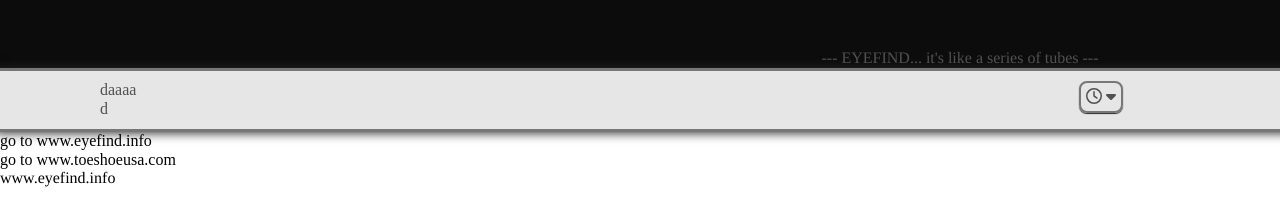
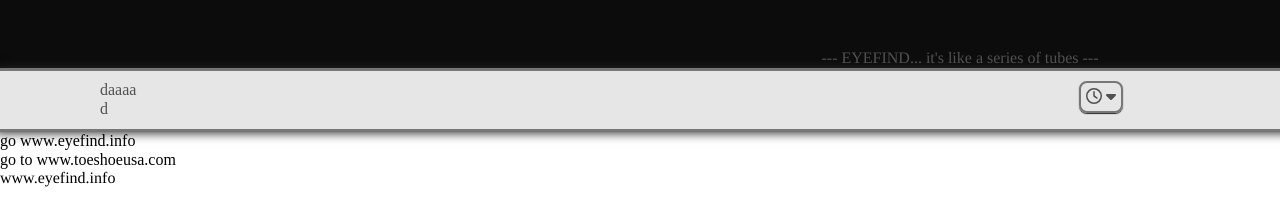
Before and after one commit to extoplasm/gta-internet, a React (Vite) app in the folder gta-internet-remake/: page / in a window 1280 px wide. Shown: the top 222 px of the page. Built offline with nearby package versions, Linux system fonts and the light colour scheme; a web font is replaced by a local one.

Commit message:
yea the thingo wasn't working

```diff
--- a/gta-internet-remake/src/App.tsx
+++ b/gta-internet-remake/src/App.tsx
@@ -5,38 +5,38 @@ import Header from './components/header';
 interface History {
   id: number;
   name: string;
-  backarrowed: boolean
+  current: boolean
 }
 
+
 export default function App() {
-  const [pageHistory, setPageHistory] = useState(Array<History>)
+  const [pageHistory, setPageHistory] = useState<History[]>([{id: 1, name: 'www.eyefind.info', current: true}])
+
+  const addNewPage = (page : string) => {
+    const newCurrent = { id: pageHistory[0] ? pageHistory[0].id + 1 : 1, name: page, current: true }
+
+    const updatedHistory = pageHistory.map(p => ({
+      ...p,
+      current: false,
+    }));
+
+    setPageHistory([newCurrent, ...updatedHistory])
+    console.log(pageHistory, newCurrent )
+  }
+
   return (
     <>
       <Header
         preview="--- EYEFIND... it's like a series of tubes ---"
         history={pageHistory}
-        setHistory = {setPageHistory}
+        addNewPage = {addNewPage}
       />
 
-      <button onClick={() => {
-        setPageHistory(
-          [
-            { id: pageHistory[0] ? pageHistory[0].id + 1 : 1, name: 'www.eyefind.info', backarrowed: false},
-            ...pageHistory,
-          ]
-        )
-      }}>go to www.eyefind.info</button>
+      <button onClick={() => {addNewPage('www.eyefind.info')}}>go www.eyefind.info</button>
 
       <br />
 
-      <button onClick={() => {
-        setPageHistory(
-          [
-            { id: pageHistory[0] ? pageHistory[0].id + 1 : 1, name: 'www.toeshoeusa.com', backarrowed: false },
-            ...pageHistory,
-          ]
-        )
-      }}>go to www.toeshoeusa.com</button>
+      <button onClick={() => {addNewPage('www.toeshoeusa.com')}}>go to www.toeshoeusa.com</button>
       <div id="page">
         {/*if (pageHistory[0].name === 'whatever page') {
             <WhateverPage props/>
@@ -50,7 +50,7 @@ export default function App() {
 
         and import these just up the top
         */}
-        { pageHistory[0] ? pageHistory[0].name : "www.eyefind.info" }
+        { pageHistory.filter(p => p.current === true)[0].name }
       </div>
     </>
   );
```
